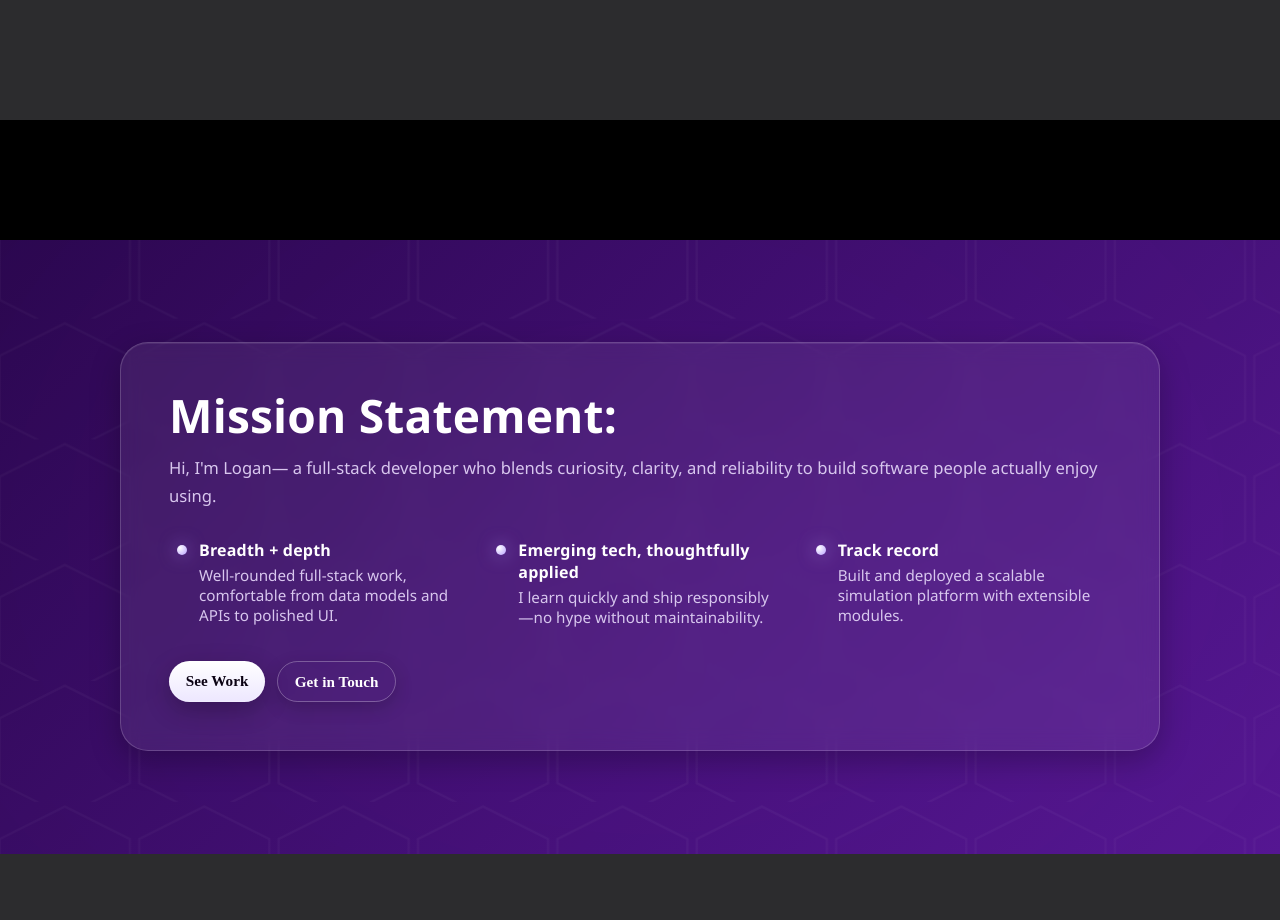
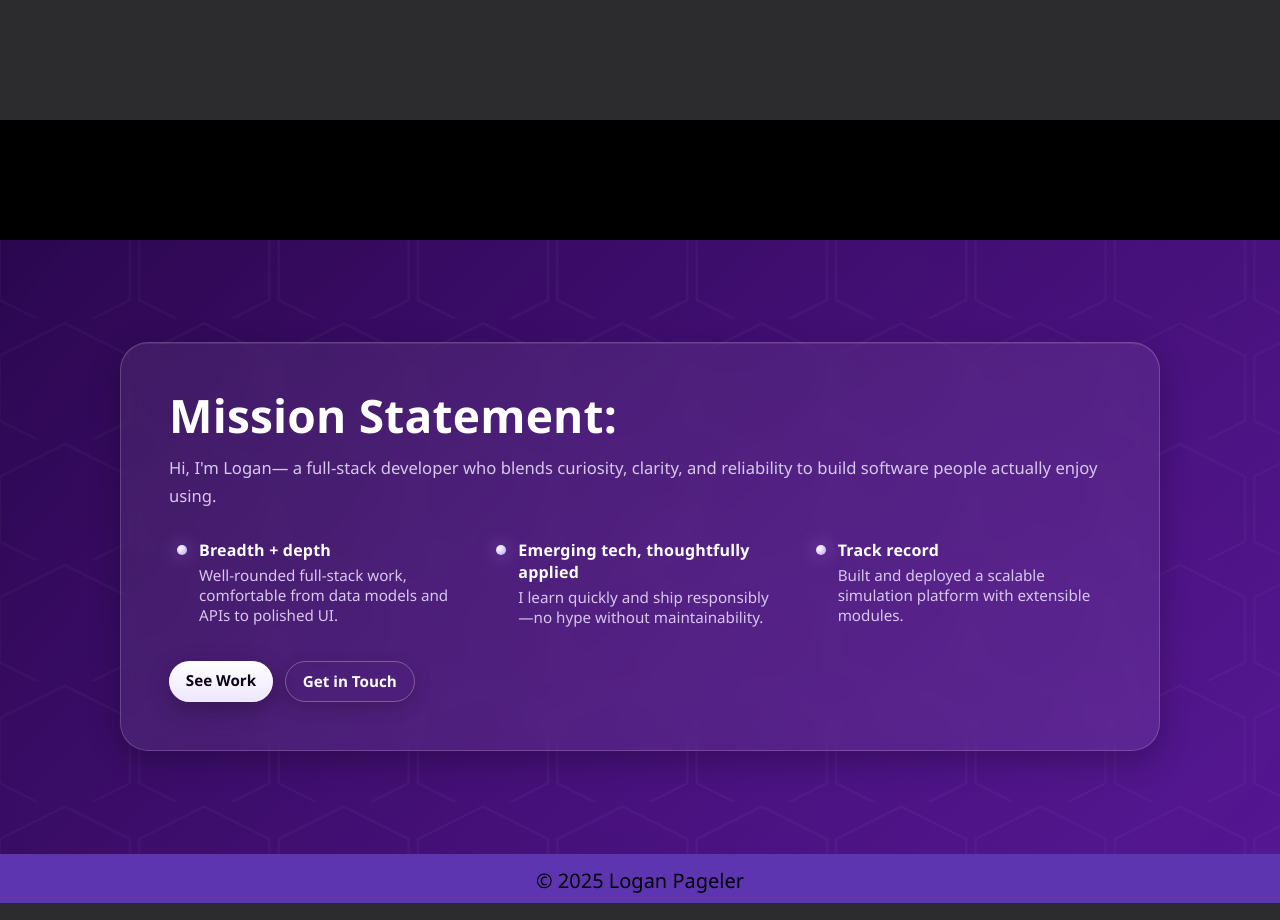
Before and after one commit to Logan-Pageler/logan-personal-website, an Angular app: page / in a window 1280 px wide. Shown: the part 560-1480 px from the top of the page. Built offline with nearby package versions, Linux system fonts and the light colour scheme.

Commit message:
feat(app): added routing

```diff
--- a/angular.json
+++ b/angular.json
@@ -34,7 +34,7 @@
             "ssr": {
               "entry": "src/server.ts"
             },
-            "outputPath": "build"
+            "outputPath": "dist"
           },
           "configurations": {
             "production": {
--- a/src/app/app.html
+++ b/src/app/app.html
@@ -1,3 +1,8 @@
 
-<app-navbar />
-<app-homepage />
+<main class="site-main">
+  <router-outlet></router-outlet>
+</main>
+
+<footer class="site-footer">
+  <small>© 2025 Logan Pageler</small>
+</footer>
--- a/src/app/app.routes.ts
+++ b/src/app/app.routes.ts
@@ -1,3 +1,6 @@
 import { Routes } from '@angular/router';
+import { Homepage } from "./homepage/homepage";
 
-export const routes: Routes = [];
+export const routes: Routes = [
+{ path: '', component: Homepage },
+];
--- a/src/app/app.scss
+++ b/src/app/app.scss
@@ -0,0 +1,18 @@
+:host {
+  display: flex;
+  min-height: 100dvh;
+  flex-direction: column;
+}
+
+.site-main {
+  flex: 1 0 auto;
+  display: block;
+}
+
+.site-footer {
+  font-size: 3vh;
+  padding: 1vh;
+  text-align: center;
+  margin-top: auto;
+  background-color: #5E35B1;
+}
--- a/src/app/app.ts
+++ b/src/app/app.ts
@@ -1,11 +1,9 @@
 import { Component } from '@angular/core';
 import { RouterOutlet } from '@angular/router';
-import { NavbarComponent } from "./navbar/navbar";
-import { Homepage } from "./homepage/homepage";
 
 @Component({
   selector: 'app-root',
-  imports: [RouterOutlet, NavbarComponent, Homepage],
+  imports: [RouterOutlet],
   templateUrl: './app.html',
   styleUrl: './app.scss'
 })
--- a/src/app/homepage/homepage.html
+++ b/src/app/homepage/homepage.html
@@ -1,4 +1,5 @@
 <div class="slogan-area">
+    <app-navbar />
     <app-slogan></app-slogan>
 </div>
 <div class="mission-statement-area">
--- a/src/app/homepage/homepage.scss
+++ b/src/app/homepage/homepage.scss
@@ -1,5 +1,6 @@
 .slogan-area {
     position: relative;
+    height: 85vh;
 }
 
 
@@ -11,8 +12,5 @@ app-slogan {
 }
 
 .mission-statement-area {
-    min-height: 100%;
-    top: 85%;
     width: 100%;
-    position: absolute;
 }
--- a/src/app/homepage/homepage.ts
+++ b/src/app/homepage/homepage.ts
@@ -2,10 +2,11 @@ import { Component } from '@angular/core';
 import { Slogan } from "./slogan/slogan";
 import { MissionStatement } from './mission-statement/mission-statement';
 import { CommonModule } from '@angular/common';
+import { NavbarComponent } from "../navbar/navbar";
 
 @Component({
   selector: 'app-homepage',
-  imports: [Slogan, CommonModule, MissionStatement],
+  imports: [Slogan, CommonModule, MissionStatement, NavbarComponent],
   templateUrl: './homepage.html',
   styleUrl: './homepage.scss'
 })
--- a/src/styles.scss
+++ b/src/styles.scss
@@ -1 +1,3 @@
-/* You can add global styles to this file, and also import other style files */
+body {
+  font-family: "Segoe UI", sans-serif;
+}
```
Also changed, not shown: 29 other files (tests, documents, lock files or other folders).
